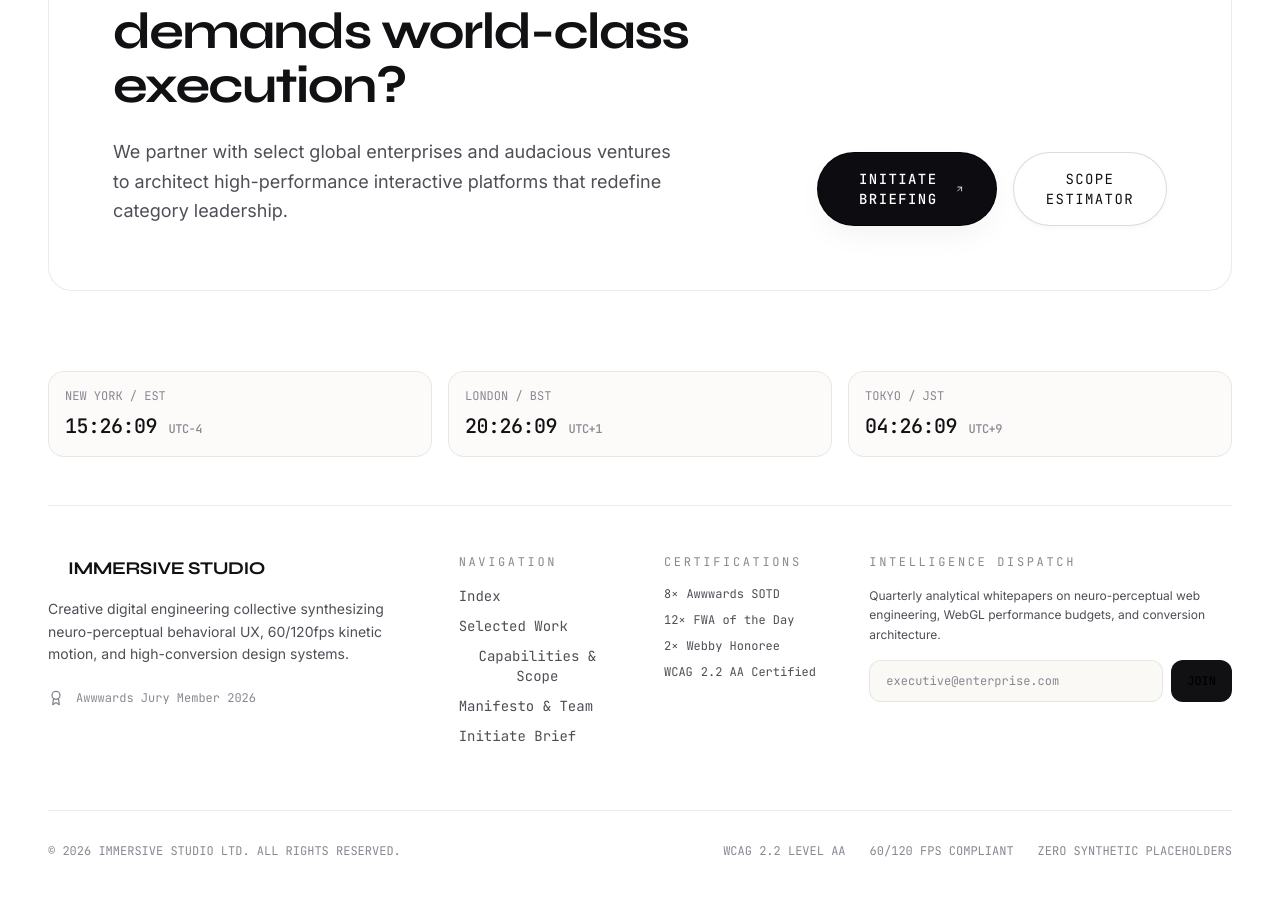
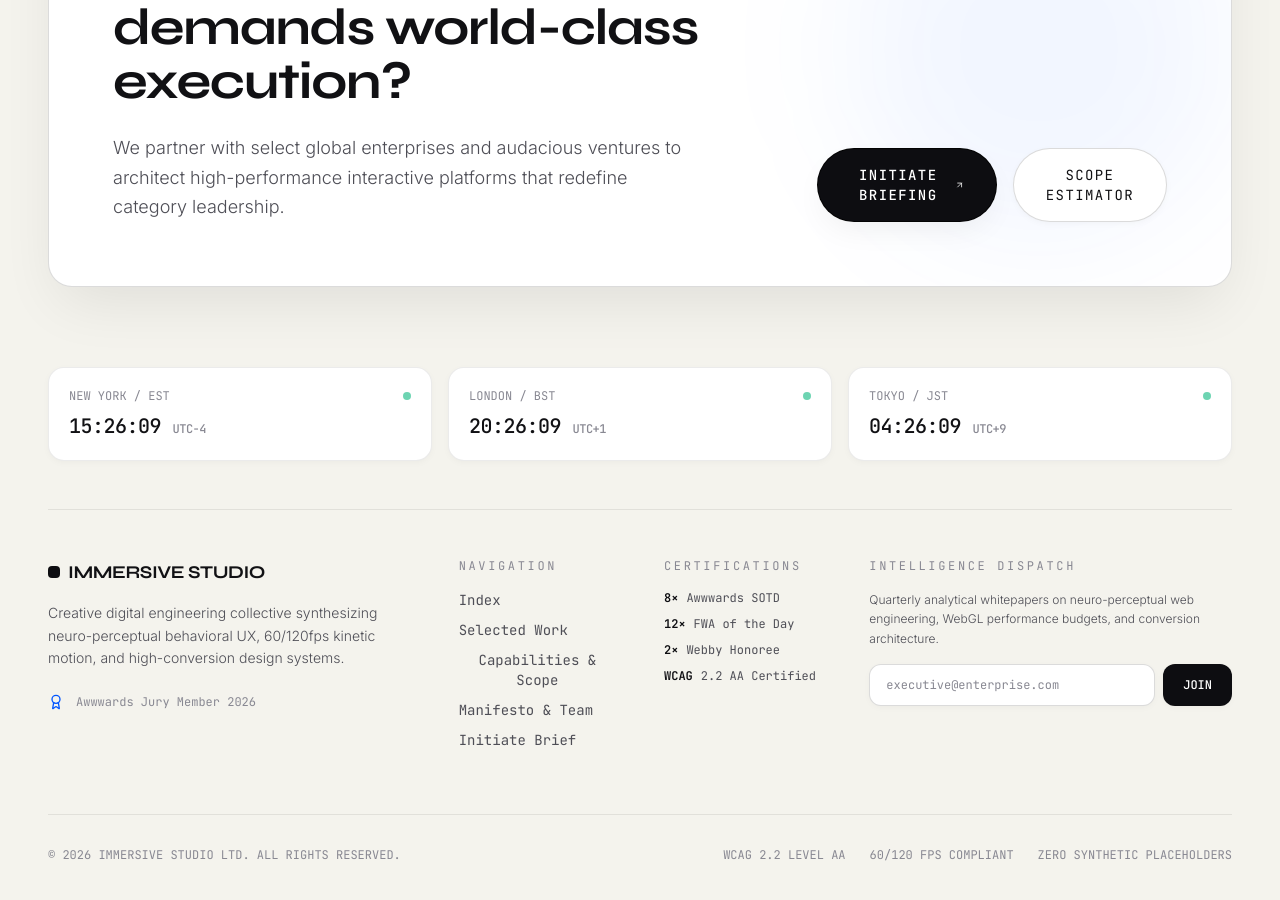
Before and after one commit to maddy190899/projects, a React (Vite) app in the folder immersive-studio/: page / in a window 1280 px wide. Shown: the part 4680-5580 px from the top of the page. Built offline with nearby package versions, Linux system fonts and the light colour scheme; the HTML template or start-up script is replaced by a standard one.

Commit message:
feat: update Footer.jsx [2026-09-24 00:58:48]

```diff
--- a/immersive-studio/src/components/Footer.jsx
+++ b/immersive-studio/src/components/Footer.jsx
@@ -1,5 +1,5 @@
 import React, { useState, useEffect } from 'react';
-import { ArrowUpRight, CheckCircle2, ShieldCheck, Award, Sparkles } from 'lucide-react';
+import { ArrowUpRight, CheckCircle2, Award } from 'lucide-react';
 import { MagneticButton } from './MagneticButton';
 
 export const Footer = ({ setActivePage }) => {
@@ -42,25 +42,31 @@ export const Footer = ({ setActivePage }) => {
     }
   };
 
+  const navigateTo = (pageId) => {
+    setActivePage(pageId);
+    if (window.__lenis) {
+      window.__lenis.scrollTo(0, { immediate: true });
+    } else {
+      window.scrollTo({ top: 0, behavior: 'smooth' });
+    }
+  };
+
   return (
-    <footer className="relative bg-canvas-surface border-t border-border-subtle pt-24 pb-12 px-6 md:px-12 overflow-hidden">
-      {/* Background ambient glow */}
-      <div className="absolute top-0 left-1/2 -translate-x-1/2 w-3/4 h-24 bg-gradient-to-b from-white/[0.03] to-transparent pointer-events-none" />
-
+    <footer className="relative bg-canvas-muted/80 border-t border-border-subtle pt-24 pb-12 px-6 md:px-12 overflow-hidden">
       <div className="max-w-7xl mx-auto">
         {/* Massive Call to Action Terminal Moment */}
-        <div className="rounded-3xl bg-canvas-card border border-border-subtle p-8 md:p-16 mb-20 relative overflow-hidden">
-          <div className="absolute top-0 right-0 w-96 h-96 bg-accent-volt/5 rounded-full blur-3xl pointer-events-none" />
+        <div className="rounded-3xl bg-white border border-border-muted p-8 md:p-16 mb-20 relative overflow-hidden shadow-luxury-lg">
+          <div className="absolute top-0 right-0 w-96 h-96 bg-accent-electric/5 rounded-full blur-3xl pointer-events-none" />
 
           <div className="relative z-10 flex flex-col lg:flex-row lg:items-end justify-between gap-8">
             <div className="max-w-2xl">
-              <span className="text-xs uppercase font-mono tracking-eyebrow text-accent-volt mb-4 block">
+              <span className="text-xs uppercase font-mono tracking-eyebrow text-accent-electric mb-3 block">
                 [ ENGAGEMENT INQUIRY ]
               </span>
-              <h2 className="type-h2 font-display text-text-primary mb-6 font-semibold">
+              <h2 className="type-h2 font-display text-text-primary mb-6 font-bold tracking-tight">
                 Have a vision that demands world-class execution?
               </h2>
-              <p className="text-text-secondary type-body max-w-xl">
+              <p className="text-text-secondary type-body max-w-xl font-light">
                 We partner with select global enterprises and audacious ventures to architect high-performance interactive platforms that redefine category leadership.
               </p>
             </div>
@@ -68,10 +74,7 @@ export const Footer = ({ setActivePage }) => {
             <div className="flex flex-col sm:flex-row items-stretch sm:items-center gap-4">
               <MagneticButton
                 variant="primary"
-                onClick={() => {
-                  setActivePage('contact');
-                  window.scrollTo({ top: 0, behavior: 'smooth' });
-                }}
+                onClick={() => navigateTo('contact')}
                 className="py-4 px-8 text-sm"
               >
                 <span>Initiate Briefing</span>
@@ -80,10 +83,7 @@ export const Footer = ({ setActivePage }) => {
 
               <MagneticButton
                 variant="secondary"
-                onClick={() => {
-                  setActivePage('services');
-                  window.scrollTo({ top: 0, behavior: 'smooth' });
-                }}
+                onClick={() => navigateTo('services')}
                 className="py-4 px-8 text-sm"
               >
                 <span>Scope Estimator</span>
@@ -94,30 +94,30 @@ export const Footer = ({ setActivePage }) => {
 
         {/* Global Clocks & Office Status */}
         <div className="grid grid-cols-1 sm:grid-cols-3 gap-4 pb-12 mb-12 border-b border-border-subtle">
-          <div className="p-4 rounded-2xl bg-canvas-base/60 border border-border-subtle">
+          <div className="p-5 rounded-2xl bg-white border border-border-subtle shadow-luxury-sm">
             <div className="flex items-center justify-between mb-2">
               <span className="text-xs font-mono text-text-muted uppercase">NEW YORK / EST</span>
-              <span className="w-2 h-2 rounded-full bg-accent-volt animate-pulse" />
+              <span className="w-2 h-2 rounded-full bg-emerald-500 animate-pulse" />
             </div>
             <div className="font-mono text-xl text-text-primary font-medium tracking-tight">
               {clocks.nyc} <span className="text-xs text-text-muted">UTC-4</span>
             </div>
           </div>
 
-          <div className="p-4 rounded-2xl bg-canvas-base/60 border border-border-subtle">
+          <div className="p-5 rounded-2xl bg-white border border-border-subtle shadow-luxury-sm">
             <div className="flex items-center justify-between mb-2">
               <span className="text-xs font-mono text-text-muted uppercase">LONDON / BST</span>
-              <span className="w-2 h-2 rounded-full bg-accent-volt animate-pulse" />
+              <span className="w-2 h-2 rounded-full bg-emerald-500 animate-pulse" />
             </div>
             <div className="font-mono text-xl text-text-primary font-medium tracking-tight">
               {clocks.lon} <span className="text-xs text-text-muted">UTC+1</span>
             </div>
           </div>
 
-          <div className="p-4 rounded-2xl bg-canvas-base/60 border border-border-subtle">
+          <div className="p-5 rounded-2xl bg-white border border-border-subtle shadow-luxury-sm">
             <div className="flex items-center justify-between mb-2">
               <span className="text-xs font-mono text-text-muted uppercase">TOKYO / JST</span>
-              <span className="w-2 h-2 rounded-full bg-accent-volt animate-pulse" />
+              <span className="w-2 h-2 rounded-full bg-emerald-500 animate-pulse" />
             </div>
             <div className="font-mono text-xl text-text-primary font-medium tracking-tight">
               {clocks.tyo} <span className="text-xs text-text-muted">UTC+9</span>
@@ -129,16 +129,16 @@ export const Footer = ({ setActivePage }) => {
         <div className="grid grid-cols-1 md:grid-cols-12 gap-12 pb-16 border-b border-border-subtle">
           <div className="md:col-span-4">
             <div className="flex items-center gap-2 mb-4">
-              <span className="w-3 h-3 rounded bg-accent-volt" />
+              <span className="w-3 h-3 rounded bg-accent-ink" />
               <span className="font-display font-bold text-lg text-text-primary tracking-tight">
                 IMMERSIVE STUDIO
               </span>
             </div>
-            <p className="text-sm text-text-secondary leading-relaxed mb-6 max-w-sm">
+            <p className="text-sm text-text-secondary leading-relaxed mb-6 max-w-sm font-light">
               Creative digital engineering collective synthesizing neuro-perceptual behavioral UX, 60/120fps kinetic motion, and high-conversion design systems.
             </p>
             <div className="flex items-center gap-3 text-xs font-mono text-text-muted">
-              <Award className="w-4 h-4 text-accent-volt" />
+              <Award className="w-4 h-4 text-accent-electric" />
               <span>Awwwards Jury Member 2026</span>
             </div>
           </div>
@@ -148,40 +148,40 @@ export const Footer = ({ setActivePage }) => {
             <ul className="space-y-2.5 text-sm font-mono text-text-secondary">
               <li>
                 <button
-                  onClick={() => { setActivePage('home'); window.scrollTo({ top: 0, behavior: 'smooth' }); }}
-                  className="hover:text-accent-volt transition-colors"
+                  onClick={() => navigateTo('home')}
+                  className="hover:text-text-primary transition-colors"
                 >
                   Index
                 </button>
               </li>
               <li>
                 <button
-                  onClick={() => { setActivePage('work'); window.scrollTo({ top: 0, behavior: 'smooth' }); }}
-                  className="hover:text-accent-volt transition-colors"
+                  onClick={() => navigateTo('work')}
+                  className="hover:text-text-primary transition-colors"
                 >
                   Selected Work
                 </button>
               </li>
               <li>
                 <button
-                  onClick={() => { setActivePage('services'); window.scrollTo({ top: 0, behavior: 'smooth' }); }}
-                  className="hover:text-accent-volt transition-colors"
+                  onClick={() => navigateTo('services')}
+                  className="hover:text-text-primary transition-colors"
                 >
                   Capabilities & Scope
                 </button>
               </li>
               <li>
                 <button
-                  onClick={() => { setActivePage('philosophy'); window.scrollTo({ top: 0, behavior: 'smooth' }); }}
-                  className="hover:text-accent-volt transition-colors"
+                  onClick={() => navigateTo('philosophy')}
+                  className="hover:text-text-primary transition-colors"
                 >
                   Manifesto & Team
                 </button>
               </li>
               <li>
                 <button
-                  onClick={() => { setActivePage('contact'); window.scrollTo({ top: 0, behavior: 'smooth' }); }}
-                  className="hover:text-accent-volt transition-colors"
+                  onClick={() => navigateTo('contact')}
+                  className="hover:text-text-primary transition-colors"
                 >
                   Initiate Brief
                 </button>
@@ -193,16 +193,16 @@ export const Footer = ({ setActivePage }) => {
             <h4 className="text-xs font-mono uppercase tracking-eyebrow text-text-muted mb-4">Certifications</h4>
             <ul className="space-y-2.5 text-xs font-mono text-text-secondary">
               <li className="flex items-center gap-2">
-                <span className="text-accent-volt">8×</span> Awwwards SOTD
+                <span className="text-accent-ink font-semibold">8×</span> Awwwards SOTD
               </li>
               <li className="flex items-center gap-2">
-                <span className="text-accent-volt">12×</span> FWA of the Day
+                <span className="text-accent-ink font-semibold">12×</span> FWA of the Day
               </li>
               <li className="flex items-center gap-2">
-                <span className="text-accent-volt">2×</span> Webby Honoree
+                <span className="text-accent-ink font-semibold">2×</span> Webby Honoree
               </li>
               <li className="flex items-center gap-2">
-                <span className="text-accent-volt">WCAG</span> 2.2 AA Certified
+                <span className="text-accent-ink font-semibold">WCAG</span> 2.2 AA Certified
               </li>
             </ul>
           </div>
@@ -211,13 +211,13 @@ export const Footer = ({ setActivePage }) => {
             <h4 className="text-xs font-mono uppercase tracking-eyebrow text-text-muted mb-4">
               Intelligence Dispatch
             </h4>
-            <p className="text-xs text-text-secondary leading-relaxed mb-4">
+            <p className="text-xs text-text-secondary leading-relaxed mb-4 font-light">
               Quarterly analytical whitepapers on neuro-perceptual web engineering, WebGL performance budgets, and conversion architecture.
             </p>
 
             {subscribed ? (
-              <div className="p-3.5 rounded-xl bg-accent-volt/10 border border-accent-volt/30 flex items-center gap-3 text-xs font-mono text-accent-volt">
-                <CheckCircle2 className="w-4 h-4 flex-shrink-0" />
+              <div className="p-3.5 rounded-xl bg-emerald-50 border border-emerald-200 flex items-center gap-3 text-xs font-mono text-emerald-800">
+                <CheckCircle2 className="w-4 h-4 flex-shrink-0 text-emerald-600" />
                 <span>Subscribed. Welcome to the Immersive Dispatch.</span>
               </div>
             ) : (
@@ -228,11 +228,11 @@ export const Footer = ({ setActivePage }) => {
                   value={email}
                   onChange={(e) => setEmail(e.target.value)}
                   placeholder="executive@enterprise.com"
-                  className="flex-1 bg-canvas-base border border-border-subtle rounded-xl px-4 py-3 text-xs text-text-primary placeholder:text-text-muted focus:outline-none focus:border-accent-volt font-mono"
+                  className="flex-1 bg-white border border-border-muted rounded-xl px-4 py-3 text-xs text-text-primary placeholder:text-text-muted focus:outline-none focus:border-accent-ink font-mono shadow-luxury-sm"
                 />
                 <button
                   type="submit"
-                  className="px-4 py-3 rounded-xl bg-text-primary text-black font-semibold text-xs font-mono uppercase hover:bg-accent-volt transition-colors"
+                  className="px-5 py-3 rounded-xl bg-accent-ink text-white font-medium text-xs font-mono uppercase hover:bg-black transition-colors shadow-luxury-sm"
                 >
                   Join
                 </button>
```
